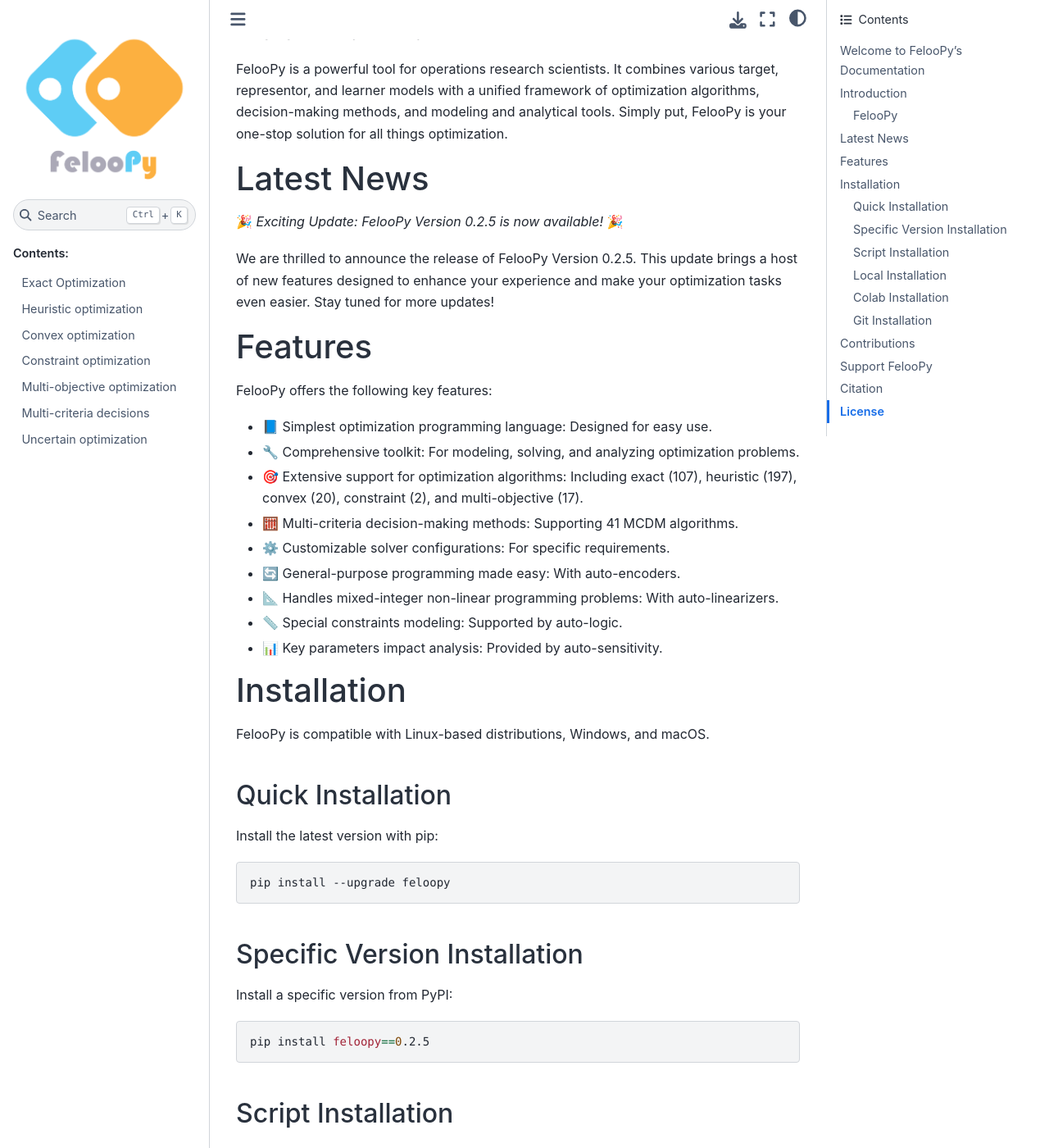
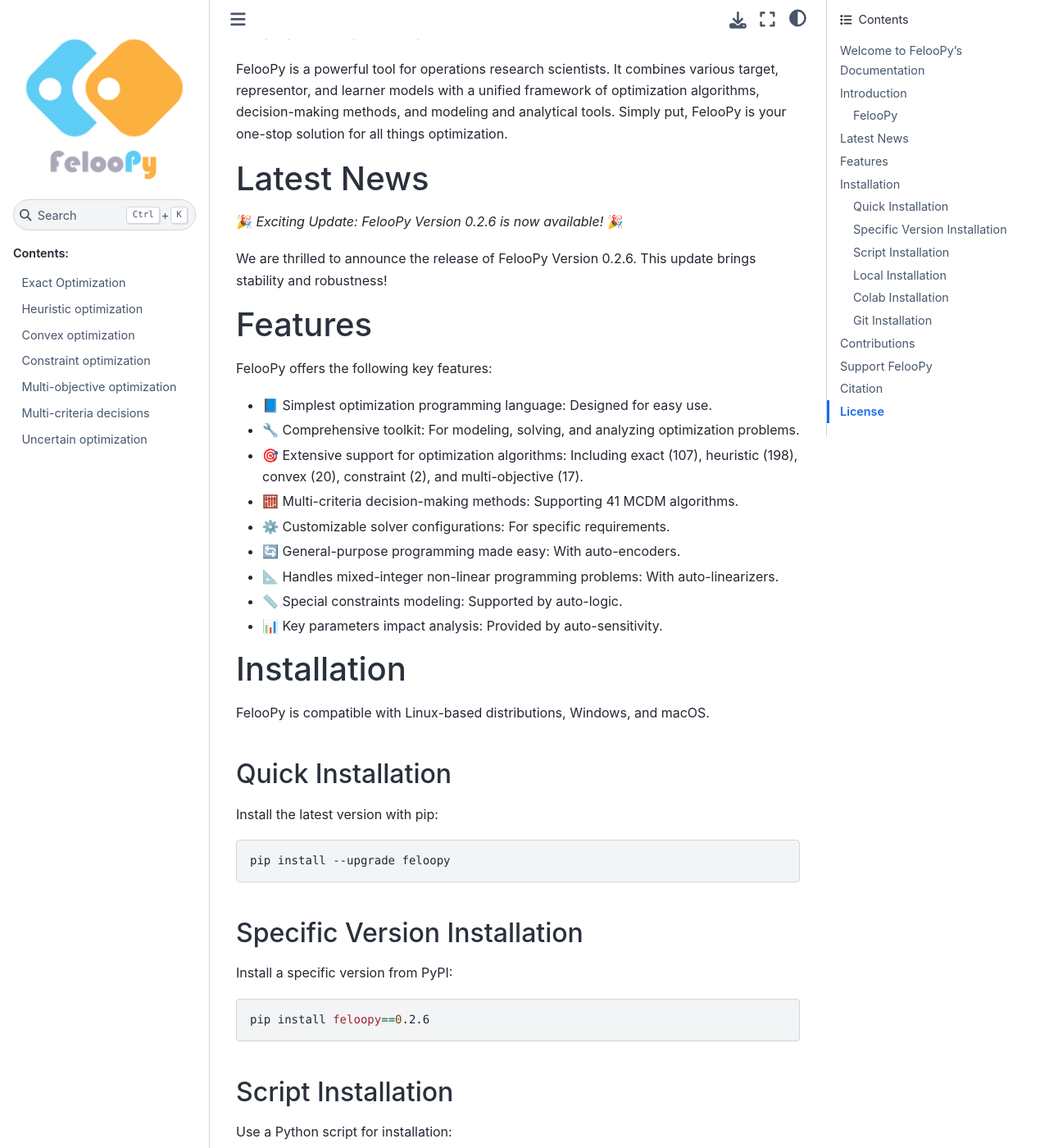
Before and after one commit to ktafakkori/feloopy, a Sphinx documentation site: the page built from docs/index.rst, in a window 1280 px wide and 1400 px high, scrolled down 1423 px. Shown: the whole window at 82% size. Built offline with Sphinx 7.4.7 and the Sphinx Book theme 1.1.4, drawn with Linux system fonts in a browser that asks for light colours; some of the changed text lies outside the part shown.

Commit message:
revised files.

```diff
--- a/docs/index.rst
+++ b/docs/index.rst
@@ -28,9 +28,9 @@
 Latest News
 ===========
 
-🎉 *Exciting Update: FelooPy Version 0.2.5 is now available!* 🎉
+🎉 *Exciting Update: FelooPy Version 0.2.6 is now available!* 🎉
 
-We are thrilled to announce the release of FelooPy Version 0.2.5. This update brings a host of new features designed to enhance your experience and make your optimization tasks even easier. Stay tuned for more updates!
+We are thrilled to announce the release of FelooPy Version 0.2.6. This update brings stability and robustness!
 
 Features
 ========
@@ -39,7 +39,7 @@
 
 * 📘 Simplest optimization programming language: Designed for easy use.
 * 🔧 Comprehensive toolkit: For modeling, solving, and analyzing optimization problems.
-* 🎯 Extensive support for optimization algorithms: Including exact (107), heuristic (197), convex (20), constraint (2), and multi-objective (17).
+* 🎯 Extensive support for optimization algorithms: Including exact (107), heuristic (198), convex (20), constraint (2), and multi-objective (17).
 * 🧮 Multi-criteria decision-making methods: Supporting 41 MCDM algorithms.
 * ⚙️ Customizable solver configurations: For specific requirements.
 * 🔄 General-purpose programming made easy: With auto-encoders.
@@ -68,7 +68,7 @@
 
 .. code-block:: bash
 
-   pip install feloopy==0.2.5
+   pip install feloopy==0.2.6
 
 Script Installation
 -------------------
@@ -85,14 +85,14 @@
      else:
        pip._internal.main(['install','-U', package])
 
-   install('feloopy==0.2.5')
+   install('feloopy==0.2.6')
 
 Local Installation
 ------------------
 
 Install from a local zip file:
 
-1. Download the `feloopy-0.2.5.zip`_.
+1. Download the `feloopy-0.2.6.zip`_.
 2. Extract to a directory.
 3. Install from terminal in that directory:
 
@@ -117,7 +117,7 @@
 
 .. code-block:: bash
 
-   !pip install feloopy==0.2.5
+   !pip install feloopy==0.2.6
 
 Git Installation
 ----------------
@@ -128,7 +128,7 @@
 
    pip install -U git+https://github.com/ktafakkori/feloopy
 
-.. _feloopy-0.2.5.zip: https://example.com/feloopy-0.2.5.zip
+.. _feloopy-0.2.6.zip: https://example.com/feloopy-0.2.6.zip
 
 Contributions
 =============
```
Also changed, not shown: README.md (+8 -10 lines).
